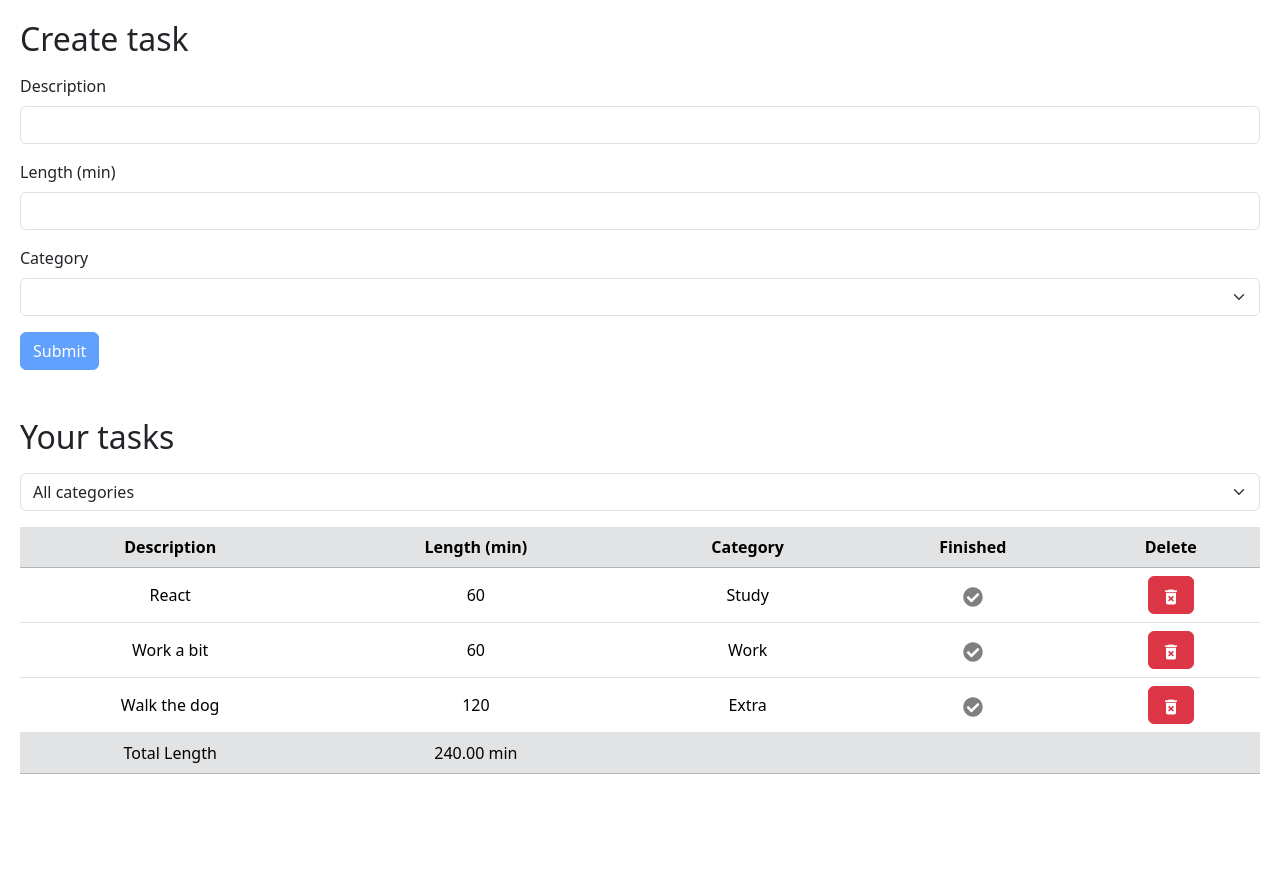
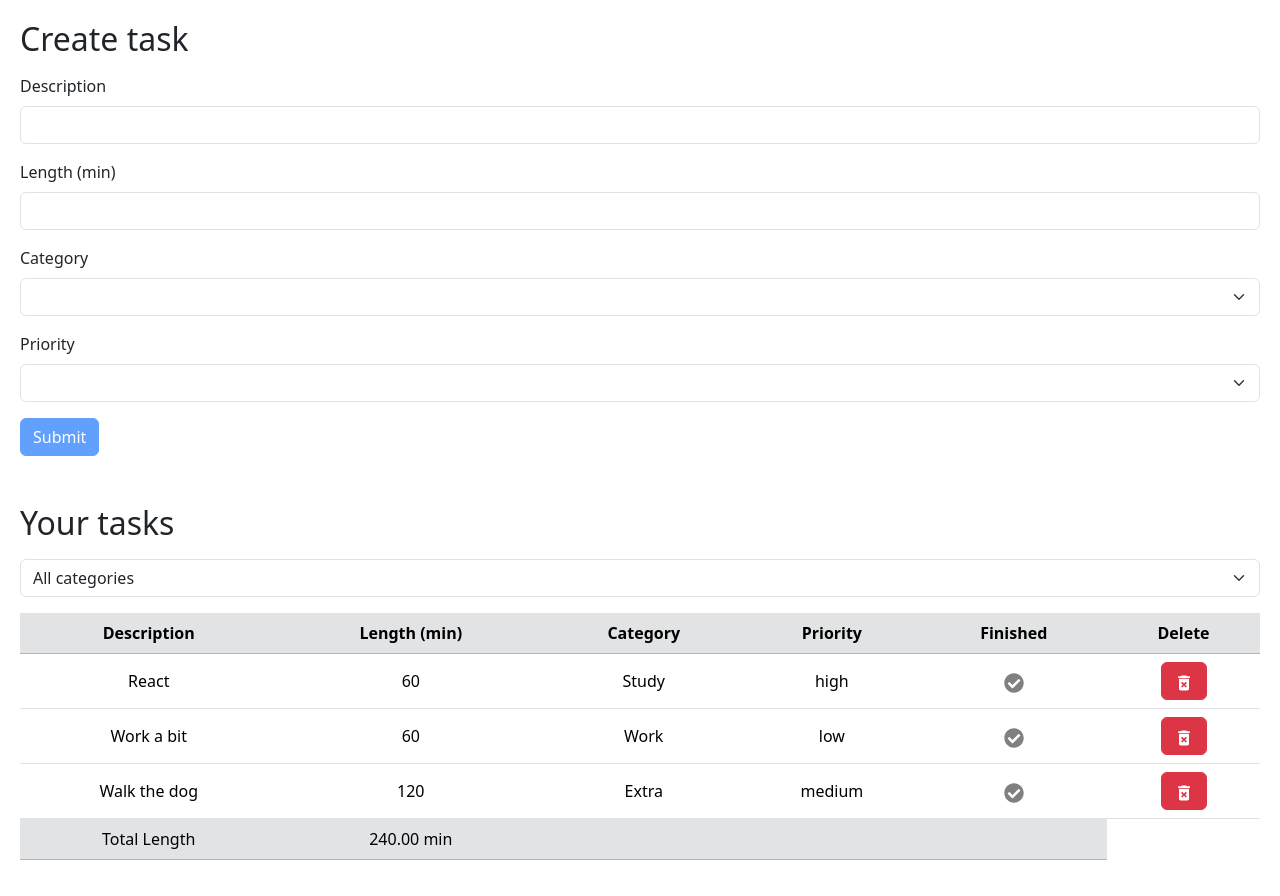
Before and after one commit to FAC29A/Chris_Alex_React, a React (Vite) app: page / in a window 1280 px wide. Before the commit the page ends 810 px from the top, so only its background shows below. Built offline with nearby package versions, Linux system fonts and the light colour scheme.

Commit message:
working priority settings to tasks. Not yet filtering, but is option to be added, and has been hardcoded into frontend examples

```diff
--- a/src/App.tsx
+++ b/src/App.tsx
@@ -11,6 +11,7 @@ import { v4 as uuidv4 } from 'uuid'
 import MyForm from './components/MyForm'
 import TaskList from './components/TaskList'
 import Filter from './components/Filter'
+import Filter2 from './components/Filter2'
 import { Task } from './components/TaskList'
 
 function App() {
@@ -20,6 +21,7 @@ function App() {
 			description: 'React',
 			length: 60,
 			category: 'Study',
+			priority: 'high',
 			finished: false,
 		},
 		{
@@ -27,6 +29,7 @@ function App() {
 			description: 'Work a bit',
 			length: 60,
 			category: 'Work',
+			priority: 'low',
 			finished: false,
 		},
 		{
@@ -34,6 +37,7 @@ function App() {
 			description: 'Walk the dog',
 			length: 120,
 			category: 'Extra',
+			priority: 'medium',
 			finished: false,
 		},
 	])
@@ -43,6 +47,8 @@ function App() {
 	const visibleTasks = selectedCategory
 		? tasks.filter((task) => task.category === selectedCategory)
 		: tasks
+
+
 
 	const toggleFinished = (id: number) => {
 		const updatedTasks = tasks.map((task) => {
--- /dev/null
+++ b/src/components/Filter2.tsx
@@ -0,0 +1,23 @@
+import priorities from "./priorities"
+
+interface Props {
+	onSelectPriority: (priority: string) => void
+}
+
+const Filter2 = ({ onSelectPriority }: Props) => {
+	return (
+		<select
+			className='form-select'
+			onChange={(event) => onSelectPriority(event.target.value)}
+		>
+			<option value=''>All priorities</option>
+			{priorities.map((priority) => (
+				<option key={priority} value={priority}>
+					{priority}
+				</option>
+			))}
+		</select>
+	)
+}
+
+export default Filter2
--- a/src/components/MyForm.tsx
+++ b/src/components/MyForm.tsx
@@ -2,6 +2,7 @@ import { useForm } from 'react-hook-form'
 import { z } from 'zod'
 import { zodResolver } from '@hookform/resolvers/zod'
 import categories from './categories'
+import priorities from './priorities'
 
 // validation rules
 const schema = z.object({
@@ -15,6 +16,10 @@ const schema = z.object({
 	category: z.enum(categories, {
 		errorMap: () => ({ message: 'Category is required' }),
 	}),
+	priority: z.enum(priorities, {
+		errorMap: () => ({ message: 'Priority is required' }),
+	}),
+
 	finished: z.boolean().optional().nullable(),
 })
 
@@ -85,6 +90,23 @@ const MyForm = ({ onSubmit }: Props) => {
 				)}
 			</div>
 
+			<div className='mb-3'>
+				<label htmlFor='priority' className='form-label'>
+				Priority
+				</label>
+				<select {...register('priority')} id='priority' className='form-select'>
+					<option value=''></option>
+					{priorities.map((priority) => (
+						<option key={priority} value={priority}>
+							{priority}
+						</option>
+					))}
+				</select>
+				{errors.priority && (
+					<p className='text-danger'>{errors.priority.message}</p>
+				)}
+			</div>
+
 			<button disabled={!isValid} className='btn btn-primary' type='submit'>
 				{/* <button className='btn btn-primary' type='submit'> */}
 				Submit
--- a/src/components/TaskList.tsx
+++ b/src/components/TaskList.tsx
@@ -6,6 +6,7 @@ export interface Task {
 	description: string
 	length: number
 	category: string
+	priority: string
 	finished: boolean
 }
 
@@ -32,6 +33,9 @@ const TaskList = ({ tasks, onDelete, onFinished, sortBy }: Props) => {
 					<th role='button' onClick={() => sortBy('category')}>
 						Category
 					</th>
+					<th role='button' onClick={() => sortBy('priority')}>
+						Priority
+					</th>
 					<th>Finished</th>
 					<th>Delete</th>
 				</tr>
@@ -45,6 +49,7 @@ const TaskList = ({ tasks, onDelete, onFinished, sortBy }: Props) => {
 						<td>{task.description}</td>
 						<td>{task.length}</td>
 						<td>{task.category}</td>
+						<td>{task.priority}</td>
 						<td>
 							<button
 								onClick={() => onFinished(task.id)}
--- /dev/null
+++ b/src/components/priorities.ts
@@ -0,0 +1,3 @@
+const priorities = ['OMG now!', 'high', 'medium', 'low', 'stretch goal'] as const
+
+export default priorities
```
